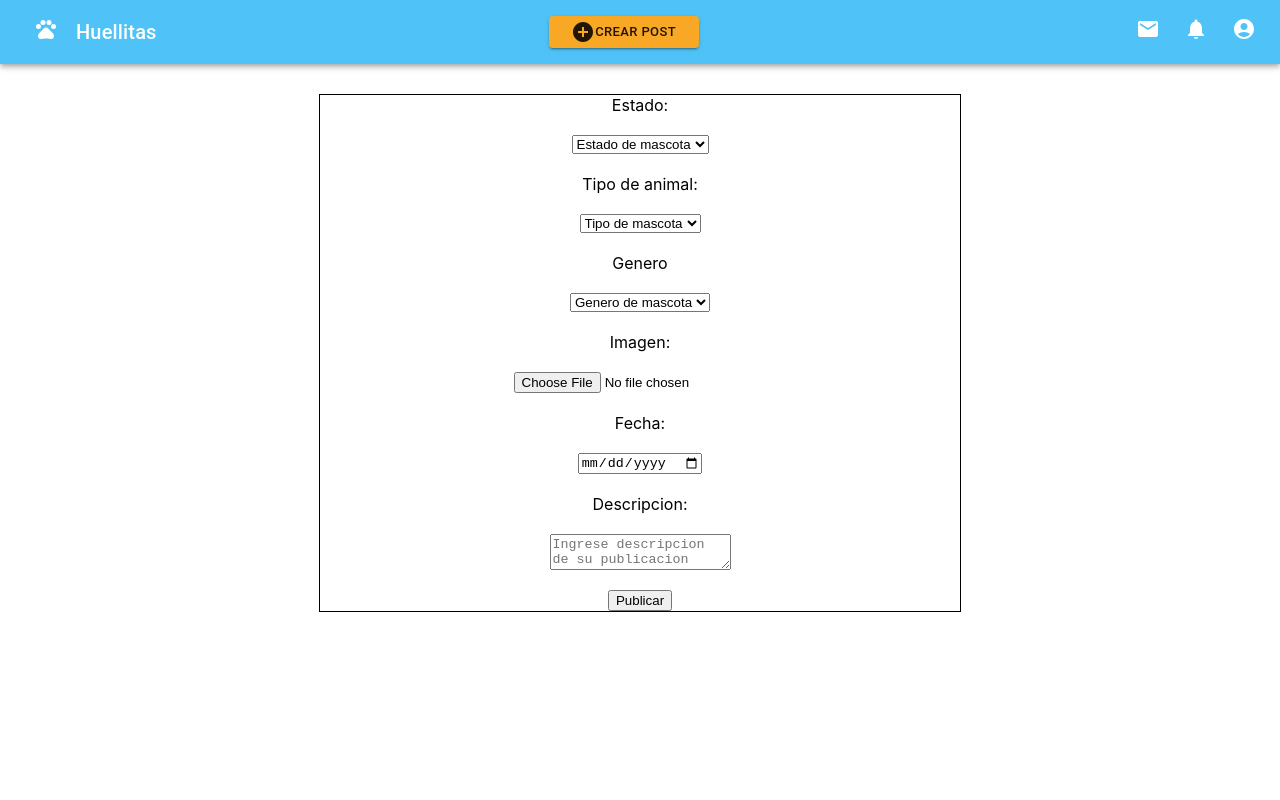
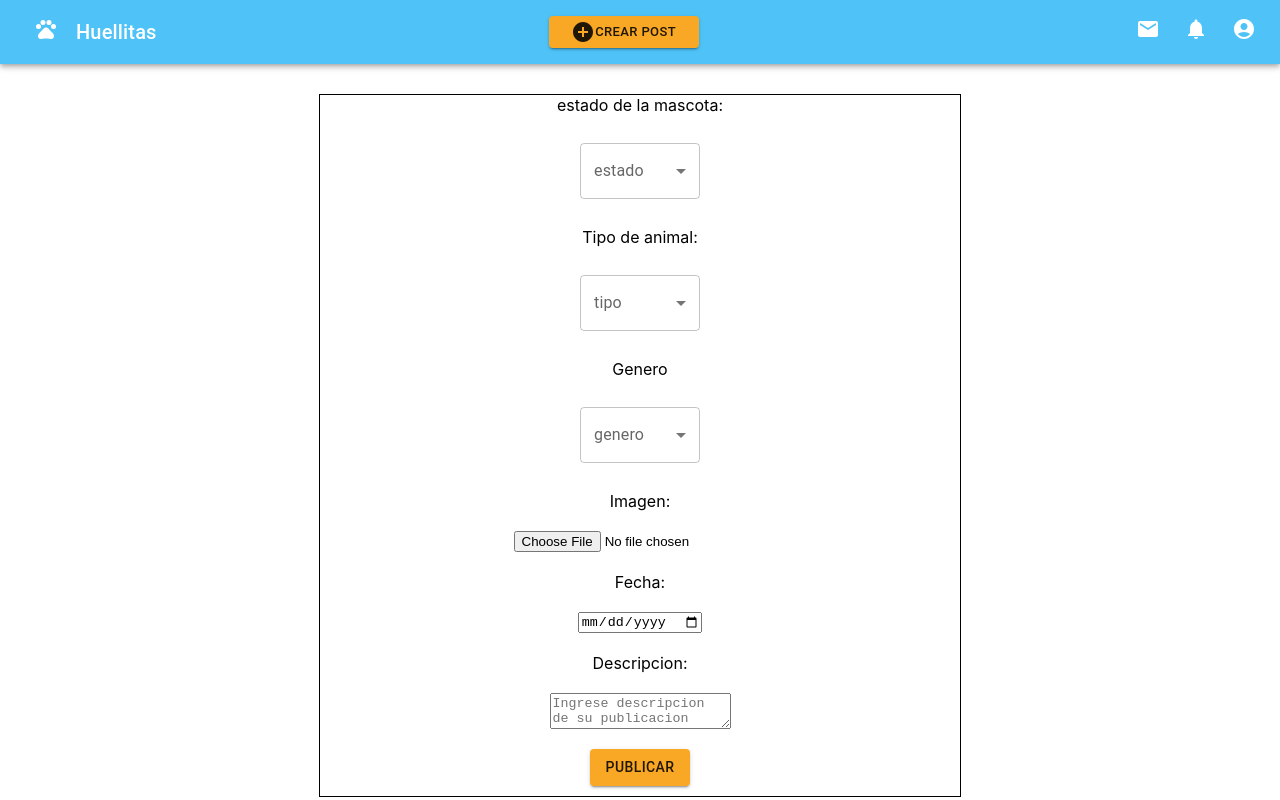
Before and after one commit to Martintribuzio/huellitas-pg, a React (Create React App) app in the folder client/: page /home/createPost in a window 1280 px wide. Built offline with nearby package versions, Linux system fonts and the light colour scheme.

Commit message:
create bomnito

```diff
--- a/client/src/components/Filters.tsx
+++ b/client/src/components/Filters.tsx
@@ -5,10 +5,8 @@ import {
   getTypes,
   getGenres,
 } from '../redux/actions';
-
 import InputLabel from '@mui/material/InputLabel';
 import MenuItem from '@mui/material/MenuItem';
-
 import FormControl from '@mui/material/FormControl';
 import Select, { SelectChangeEvent } from '@mui/material/Select';
 import React from 'react';
--- a/client/src/components/Post.tsx
+++ b/client/src/components/Post.tsx
@@ -1,17 +1,21 @@
-import { PostType } from "../redux/types/types"
-import styles from '../CSS/Post.module.css'
+import { PostType } from '../redux/types/types';
+import styles from '../CSS/Post.module.css';
 
-export default function Post(props: PostType){
-    console.log("PROPS", props)
-    return(
-        <div className = {styles.divCard}>
+export default function Post(props: PostType) {
+  console.log('PROPS', props);
+  return (
+    <div className={styles.divCard}>
       {/* {typeof props.petImage === "string" && props.petImage?<img src = {`http://localhost:3001/${props.petImage}`}></img> : ""} */}
-            <img className={styles.img} src = {`http://localhost:3001/${props.petImage}`}/>
+      <img
+        className={styles.img}
+        alt={''}
+        src={`http://localhost:3001/${props.petImage}`}
+      />
       <p>{`Descripcion: ${props.description}`}</p>
       <p>{`Fecha: ${props.date}`}</p>
       <p>{`Genero: ${props.genre}`}</p>
       <p>{`Animal: ${props.animal}`}</p>
       <p>{`Estado: ${props.postType}`}</p>
     </div>
-    )
+  );
 }
--- a/client/src/components/PostAPet.tsx
+++ b/client/src/components/PostAPet.tsx
@@ -1,93 +1,178 @@
-
-import {ChangeEvent, useState} from "react";
-import "../CSS/PostAPet.module.css"
-import { useDispatch } from "react-redux";
-import {PostType} from '../redux/types/types'
-import { postPet } from "../redux/actions";
-import styles from "../CSS/PostAPet.module.css"
+import { FormControl, SelectChangeEvent } from '@mui/material';
+import { InputLabel } from '@mui/material';
+import { Select } from '@mui/material';
+import { MenuItem } from '@mui/material';
+import { ChangeEvent, useState } from 'react';
+import '../CSS/PostAPet.module.css';
+import { useDispatch } from 'react-redux';
+import { PostType } from '../redux/types/types';
+import { postPet } from '../redux/actions';
+import styles from '../CSS/PostAPet.module.css';
+import React from 'react';
+import Button from '@mui/material/Button';
+import { useHistory } from 'react-router-dom';
 
 export default function PostAPet() {
-    const dispatch =  useDispatch();
-
+  const dispatch = useDispatch();
+  const [state, setState] = React.useState('');
+  const [type, setType] = React.useState('');
+  const [genre, setGenre] = React.useState('');
+  const history = useHistory();
   const [input, setInput] = useState<PostType>({
     description: '',
-        genre:'',
-        date:"",
+    genre: '',
+    date: '',
     petImage: null,
-        animal: "",
-        postType: ""
-    })
+    animal: '',
+    postType: '',
+  });
 
-    function handleChange(e: htmlTypes){
+  const handlegenrechange = (event: SelectChangeEvent) => {
+    setGenre(event.target.value);
+    setInput({ ...input, genre: event.target.value });
+  };
+
+  const handletypechange = (event: SelectChangeEvent) => {
+    setType(event.target.value);
+    setInput({ ...input, animal: event.target.value }); //set the animal type
+  };
+
+  const handleSelectEstado = (event: SelectChangeEvent) => {
+    //console.log(event);
     setInput({
       ...input,
-                [e.target.name]: e.target.value
-            })
+      [event.target.name]: event.target.value as string,
+    });
+    setState(event.target.value);
+  };
+
+  function handleChange(e: htmlTypes) {
+    setInput({
+      ...input,
+      [e.target.name]: e.target.value,
+    });
   }
 
   function handleChangeImg(e: ChangeEvent<HTMLInputElement>) {
     setInput({
       ...input,
-            petImage: e.target.files?.item(0)
-        })
+      petImage: e.target.files?.item(0),
+    });
   }
 
   //console.log(input);
 
-    type htmlTypes = ChangeEvent<HTMLTextAreaElement> | ChangeEvent<HTMLSelectElement> | ChangeEvent<HTMLInputElement>;
+  type htmlTypes =
+    | ChangeEvent<HTMLTextAreaElement>
+    | ChangeEvent<HTMLSelectElement>
+    | ChangeEvent<HTMLInputElement>;
 
-    function handleSubmit(e:any){
+  function handleSubmit(e: any) {
     e.preventDefault();
     const fd = new FormData();
-        if(input.petImage){
-            fd.append('petImage', input.petImage)
+    if (input.petImage) {
+      fd.append('petImage', input.petImage);
     }
-        fd.append('state', input.postType)
-        fd.append('description', input.description)
-        fd.append('type', input.animal)
-        fd.append('genre', input.genre)
-        dispatch(postPet(fd)) //mando form a trvaes del axios lol
-        alert('Publicado!')
+    fd.append('state', input.postType);
+    fd.append('description', input.description);
+    fd.append('type', input.animal);
+    fd.append('genre', input.genre);
+    dispatch(postPet(fd)); //mando form a trvaes del axios lol
+    alert('Publicado!');
+    history.push('/home');
   }
 
-    return(
+  return (
     <div className={styles.conteiner}>
-            <form onSubmit = {handleSubmit} className = {styles.form}>
-
-                <label>Estado: </label>
-                <select name='state' defaultValue = "Estado de mascota" onChange = {(e)=>handleChange(e)} required>
-                    <option disabled>Estado de mascota</option>
-                    <option value="lost">Perdido</option>
-                    <option value="adoption">En adopcion</option>
-                    <option value="found">Encontrado</option>
-                </select>
+      <form onSubmit={handleSubmit} className={styles.form}>
+        <label>estado de la mascota:</label>
+        <FormControl sx={{ m: 1, minWidth: 120 }}>
+          <InputLabel id='demo-simple-select-helper-label'>estado</InputLabel>
+          <Select
+            required
+            name='postType'
+            labelId='demo-simple-select-helper-label'
+            id='demo-simple-select-helper'
+            value={state}
+            label='estado'
+            onChange={e => handleSelectEstado(e)}>
+            <MenuItem value=''>
+              <em></em>
+            </MenuItem>
+            <MenuItem value='lost'>perdido</MenuItem>
+            <MenuItem value='found'>Encontrado</MenuItem>
+            <MenuItem value='adoption'>en adopcion</MenuItem>
+          </Select>
+        </FormControl>
 
         <label>Tipo de animal: </label>
-                <select name="type" defaultValue = "Tipo de mascota" onChange = {(e)=>handleChange(e)} required>
-                    <option disabled>Tipo de mascota</option>
-                    <option>Perro</option>
-                    <option>Gato</option>
-                    <option>Otros</option>
-                </select>
+        <FormControl sx={{ m: 1, minWidth: 120 }}>
+          <InputLabel id='demo-simple-select-helper-label'>tipo</InputLabel>
+          <Select
+            required
+            name='animal'
+            labelId='demo-simple-select-helper-label'
+            id='demo-simple-select-helper'
+            value={type}
+            label='tipo'
+            onChange={e => handletypechange(e)}>
+            <MenuItem value=''>
+              <em></em>
+            </MenuItem>
+            <MenuItem value='perro'>perro</MenuItem>
+            <MenuItem value='gato'>gato</MenuItem>
+            <MenuItem value='otro'>otro</MenuItem>
+          </Select>
+        </FormControl>
 
         <label>Genero </label>
-                <select name="genre" defaultValue = "Genero de mascota" onChange = {(e)=>handleChange(e)} required>
-                    <option disabled>Genero de mascota</option>
-                    <option value='male'>Macho</option>
-                    <option value='female'> Hembra</option>
-                </select>
+        <FormControl sx={{ m: 1, minWidth: 120 }}>
+          <InputLabel id='demo-simple-select-helper-label'>genero</InputLabel>
+          <Select
+            required
+            name='genero'
+            labelId='demo-simple-select-helper-label'
+            id='demo-simple-select-helper'
+            value={genre}
+            label='genero'
+            onChange={e => handlegenrechange(e)}>
+            <MenuItem value=''>
+              <em></em>
+            </MenuItem>
+            <MenuItem value='male'>macho</MenuItem>
+            <MenuItem value='female'>hembra</MenuItem>
+          </Select>
+        </FormControl>
 
         <label>Imagen: </label>
-                <input name ="img" type = "file" onChange = {handleChangeImg} required></input >
+        <input
+          name='img'
+          type='file'
+          onChange={handleChangeImg}
+          required></input>
 
         <label>Fecha: </label>
-                <input  name = "date" type = "date" onChange = {(e)=>handleChange(e)} required></input>
+        <input
+          name='date'
+          type='date'
+          onChange={e => handleChange(e)}
+          required></input>
 
         <label>Descripcion: </label>
-                <textarea placeholder="Ingrese descripcion de su publicacion" name="description" onChange = {(e)=>handleChange(e)} required></textarea>
+        <textarea
+          placeholder='Ingrese descripcion de su publicacion'
+          name='description'
+          onChange={e => handleChange(e)}
+          required></textarea>
 
-                <button>Publicar</button>
+        <Button
+          type='submit'
+          style={{ marginBottom: '10px' }}
+          variant='contained'
+          color='secondary'>
+          Publicar
+        </Button>
       </form>
     </div>
-    )
+  );
 }
```
Lines whose indentation alone changed are shown as unchanged.
